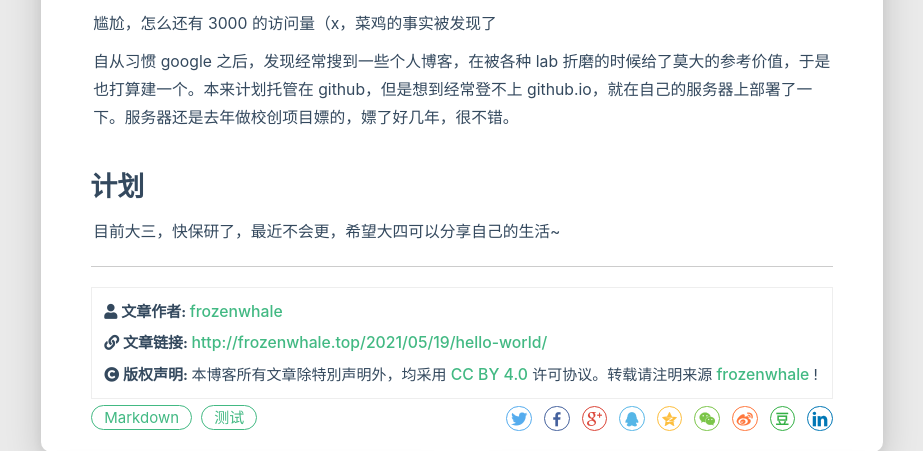
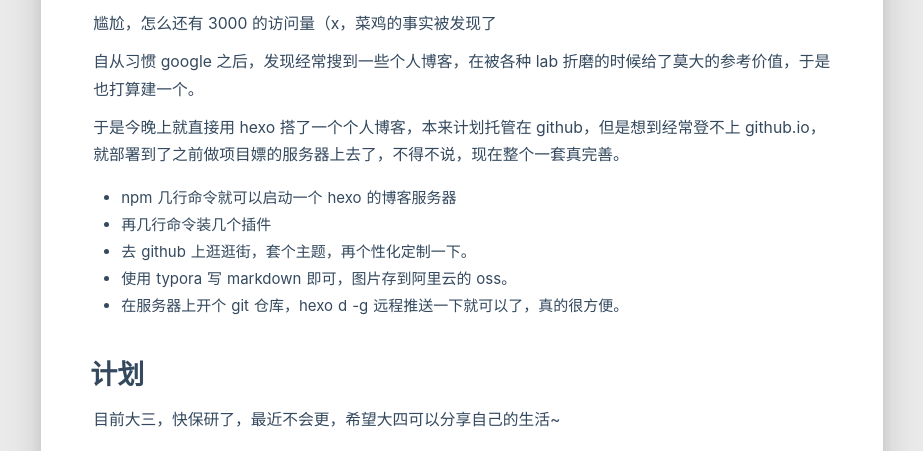
Before and after one commit to ifrozenwhale/ifrozenwhale.github.io, a plain HTML site: page 2021/05/19/hello-world/index.html in a window 1280 px wide. Shown: the part 1464-1915 px from the top of the page, without its empty margins (34-957 px from the left). Drawn offline with Linux system fonts and the light colour scheme; some packages are replaced by stand-ins of ours; a script that the page names is missing.

Commit message:
Site updated: 2021-05-23 17:47:27

```diff
--- a/2021/05/19/hello-world/index.html
+++ b/2021/05/19/hello-world/index.html
@@ -469,14 +469,14 @@
 
                 <div class="post-date info-break-policy">
                     <i class="far fa-calendar-check fa-fw"></i>更新日期:&nbsp;&nbsp;
-                    2021-05-19
+                    2021-05-23
                 </div>
 
 
 
                 <div class="info-break-policy">
                     <i class="far fa-file-word fa-fw"></i>文章字数:&nbsp;&nbsp;
-                    237
+                    341
                 </div>
 
 
@@ -506,7 +506,15 @@
 <p>后来转战 csdn，但是发了两篇简单的题解后，又咕咕咕了<span class="github-emoji"><span>🐷</span><img src="https://github.githubassets.com/images/icons/emoji/unicode/1f437.png?v8" aria-hidden="true" onerror="this.parent.classList.add('github-emoji-fallback')"></span></p>
 <p><img src="https://frozenwhale.oss-cn-beijing.aliyuncs.com/img/image-20210519204249436.png" alt="csdn主页"></p>
 <p>尴尬，怎么还有 3000 的访问量（x，菜鸡的事实被发现了</p>
-<p>自从习惯 google 之后，发现经常搜到一些个人博客，在被各种 lab 折磨的时候给了莫大的参考价值，于是也打算建一个。本来计划托管在 github，但是想到经常登不上 github.io，就在自己的服务器上部署了一下。服务器还是去年做校创项目嫖的，嫖了好几年，很不错。</p>
+<p>自从习惯 google 之后，发现经常搜到一些个人博客，在被各种 lab 折磨的时候给了莫大的参考价值，于是也打算建一个。</p>
+<p>于是今晚上就直接用 hexo 搭了一个个人博客，本来计划托管在 github，但是想到经常登不上 github.io，就部署到了之前做项目嫖的服务器上去了，不得不说，现在整个一套真完善。</p>
+<ul>
+<li>npm 几行命令就可以启动一个 hexo 的博客服务器</li>
+<li>再几行命令装几个插件</li>
+<li>去 github 上逛逛街，套个主题，再个性化定制一下。</li>
+<li>使用 typora 写 markdown 即可，图片存到阿里云的 oss。</li>
+<li>在服务器上开个 git 仓库，hexo d -g 远程推送一下就可以了，真的很方便。</li>
+</ul>
 <h2 id="计划"><a href="#计划" class="headerlink" title="计划"></a>计划</h2><p>目前大三，快保研了，最近不会更，希望大四可以分享自己的生活~</p>
 
 
--- a/search.xml
+++ b/search.xml
@@ -8,7 +8,7 @@
       <link href="2021/05/19/hello-world/"/>
       <url>2021/05/19/hello-world/</url>
 
-        <content type="html"><![CDATA[<h1 id="属于沃若的小窝"><a href="#属于沃若的小窝" class="headerlink" title="属于沃若的小窝"></a>属于沃若的小窝</h1><blockquote><p>好羞耻的标题啊，好像匿名（x，但是你们也不知道我是谁是不是</p></blockquote><h2 id="缘由"><a href="#缘由" class="headerlink" title="缘由"></a>缘由</h2><p>去年疫情试着在 WordPress 上开了个博客 <a href="https://frozenwhale.wordpress.com/">frozenwhale’s blog</a>，写了三篇博文…然后就鸽了鸽了。</p><p><img src="https://frozenwhale.oss-cn-beijing.aliyuncs.com/img/image-20210519202154508.png" alt="WordPress主页"></p><p>后来转战 csdn，但是发了两篇简单的题解后，又咕咕咕了<span class="github-emoji"><span>🐷</span><img src="https://github.githubassets.com/images/icons/emoji/unicode/1f437.png?v8" aria-hidden="true" onerror="this.parent.classList.add('github-emoji-fallback')"></span></p><p><img src="https://frozenwhale.oss-cn-beijing.aliyuncs.com/img/image-20210519204249436.png" alt="csdn主页"></p><p>尴尬，怎么还有 3000 的访问量（x，菜鸡的事实被发现了</p><p>自从习惯 google 之后，发现经常搜到一些个人博客，在被各种 lab 折磨的时候给了莫大的参考价值，于是也打算建一个。本来计划托管在 github，但是想到经常登不上 github.io，就在自己的服务器上部署了一下。服务器还是去年做校创项目嫖的，嫖了好几年，很不错。</p><h2 id="计划"><a href="#计划" class="headerlink" title="计划"></a>计划</h2><p>目前大三，快保研了，最近不会更，希望大四可以分享自己的生活~</p>]]></content>
+        <content type="html"><![CDATA[<h1 id="属于沃若的小窝"><a href="#属于沃若的小窝" class="headerlink" title="属于沃若的小窝"></a>属于沃若的小窝</h1><blockquote><p>好羞耻的标题啊，好像匿名（x，但是你们也不知道我是谁是不是</p></blockquote><h2 id="缘由"><a href="#缘由" class="headerlink" title="缘由"></a>缘由</h2><p>去年疫情试着在 WordPress 上开了个博客 <a href="https://frozenwhale.wordpress.com/">frozenwhale’s blog</a>，写了三篇博文…然后就鸽了鸽了。</p><p><img src="https://frozenwhale.oss-cn-beijing.aliyuncs.com/img/image-20210519202154508.png" alt="WordPress主页"></p><p>后来转战 csdn，但是发了两篇简单的题解后，又咕咕咕了<span class="github-emoji"><span>🐷</span><img src="https://github.githubassets.com/images/icons/emoji/unicode/1f437.png?v8" aria-hidden="true" onerror="this.parent.classList.add('github-emoji-fallback')"></span></p><p><img src="https://frozenwhale.oss-cn-beijing.aliyuncs.com/img/image-20210519204249436.png" alt="csdn主页"></p><p>尴尬，怎么还有 3000 的访问量（x，菜鸡的事实被发现了</p><p>自从习惯 google 之后，发现经常搜到一些个人博客，在被各种 lab 折磨的时候给了莫大的参考价值，于是也打算建一个。</p><p>于是今晚上就直接用 hexo 搭了一个个人博客，本来计划托管在 github，但是想到经常登不上 github.io，就部署到了之前做项目嫖的服务器上去了，不得不说，现在整个一套真完善。</p><ul><li>npm 几行命令就可以启动一个 hexo 的博客服务器</li><li>再几行命令装几个插件</li><li>去 github 上逛逛街，套个主题，再个性化定制一下。</li><li>使用 typora 写 markdown 即可，图片存到阿里云的 oss。</li><li>在服务器上开个 git 仓库，hexo d -g 远程推送一下就可以了，真的很方便。</li></ul><h2 id="计划"><a href="#计划" class="headerlink" title="计划"></a>计划</h2><p>目前大三，快保研了，最近不会更，希望大四可以分享自己的生活~</p>]]></content>
 
 
       <categories>
```
Also changed, not shown: archives/2021/05/index.html (+2 -2 lines), archives/2021/index.html (+2 -2 lines), archives/index.html (+2 -2 lines).
